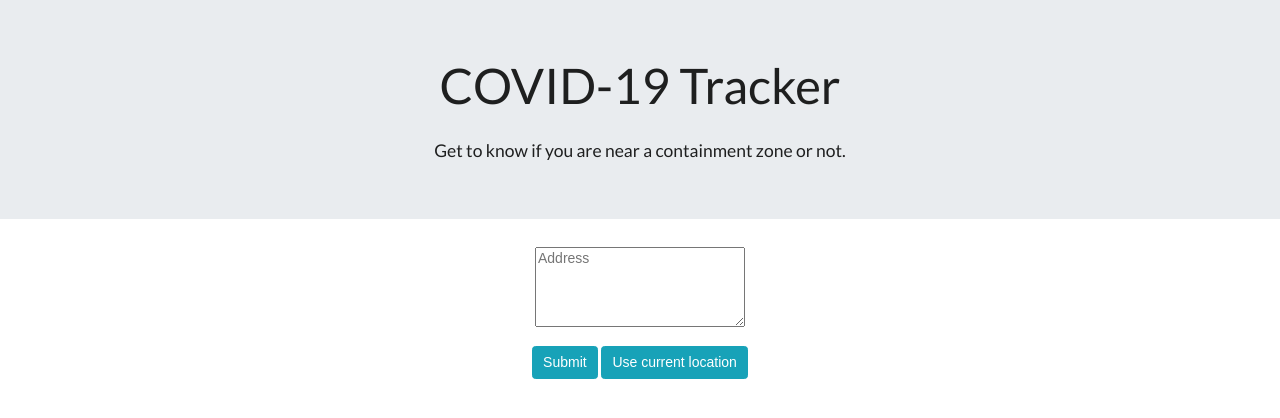
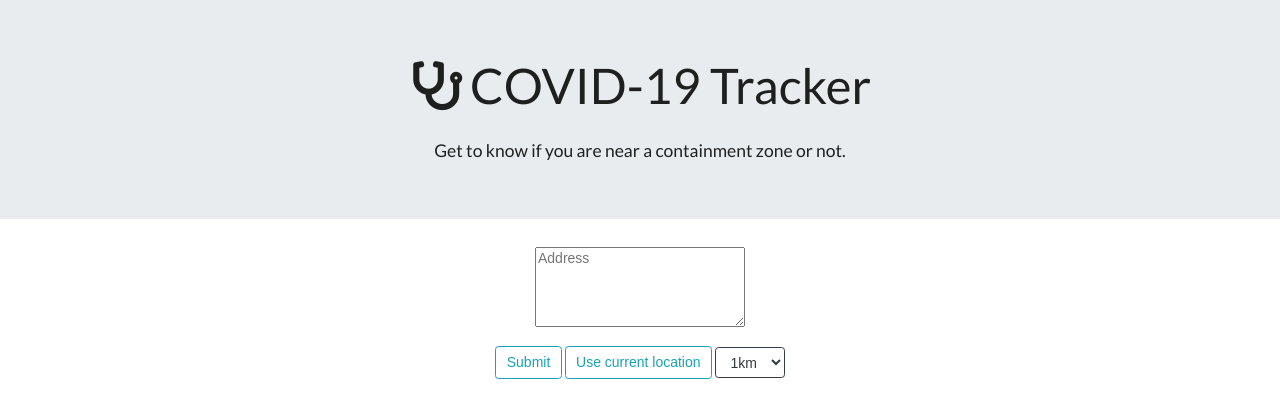
Before and after one commit to guptabhaskar/guptabhaskar.github.io, a plain HTML site: page index.html in a window 1280 px wide. Drawn offline with nearby package versions, Linux system fonts and the light colour scheme; some packages are replaced by stand-ins of ours.

Commit message:
Adding distance feature and image in title

```diff
--- a/app.js
+++ b/app.js
@@ -17,6 +17,7 @@ var button=document.getElementById("submit");
 
 var latitude;
 var longitude;
+var distance;
 function getLocation() {
   if (navigator.geolocation) {
     navigator.geolocation.getCurrentPosition(findContainment);
@@ -31,12 +32,13 @@ function findContainment(position) {
 	latitude=position.coords.latitude;
 	longitude=position.coords.longitude;
 	// console.log(latitude,longitude);
+	distance=document.getElementById('distance').value;
 	var apiurl="https://data.geoiq.io/dataapis/v1.0/covid/nearbyzones";
 	var object={
 	  "key": "eyJ0eXAiOiJKV1QiLCJhbGciOiJIUzI1NiJ9.eyJtYWlsSWRlbnRpdHkiOiJndXB0YWJoYW51MTk5OUBnbWFpbC5jb20ifQ.kE6dbqkrarNLFUTDTLlRPvcqtJ8mxSd6TrgvjwqjpGU",
 	  "lng": longitude,
 	  "lat": latitude,
-	  "radius": 5000
+	  "radius": distance
 	}
 
 	// Making a POST request using an axios instance from a connected library
--- a/index.html
+++ b/index.html
@@ -9,13 +9,13 @@
     <link rel="stylesheet" href="https://stackpath.bootstrapcdn.com/bootstrap/4.5.0/css/bootstrap.min.css" integrity="sha384-9aIt2nRpC12Uk9gS9baDl411NQApFmC26EwAOH8WgZl5MYYxFfc+NcPb1dKGj7Sk" crossorigin="anonymous">
     <link rel="stylesheet" type="text/css" href="https://cdnjs.cloudflare.com/ajax/libs/semantic-ui/2.4.1/semantic.min.css">
 	<link rel="stylesheet" type="text/css" href="assets/index.css">
-
     <title>COVID-19 Tracker</title>
-  </head>
-  <body>
-	<div class="jumbotron jumbotron-fluid">
+    <link rel = "icon" href ="logo.jpg" type = "image/x-icon">
+</head>
+<body>
+    <div class="jumbotron jumbotron-fluid">
 			<div class="container">
-			<h1 class="display-4">COVID-19 Tracker</h1>
+			<h1 class="display-4"><i class="stethoscope icon"></i>COVID-19 Tracker</h1>
 			<h4 class="lead">Get to know if you are near a containment zone or not.</h4>
 			</div>
 	</div>
@@ -23,8 +23,15 @@
 		<p>
 			<textarea type="text" name="address" id="address" placeholder="Address"></textarea>
 		</p>
-		<input class="btn btn-info" type="submit" name="submit" id="submit">
-		<button class="btn btn-info" id="current">Use current location</button>
+		<input class="btn btn-outline-info" type="submit" name="submit" id="submit">
+		<button class="btn btn-outline-info" id="current">Use current location</button>
+		<select id="distance" name="distance" class="btn btn-outline-dark">
+			<option value=1000>1km</option>
+			<option value=2000>2km</option>
+			<option value=3000>3km</option>
+			<option value=4000>4km</option>
+			<option value=5000>5km</option>
+		</select>
 	</div>
 
 	<div id="modal1" class="modal">
```
Also changed, not shown: logo.jpg (added), 1 other file.
